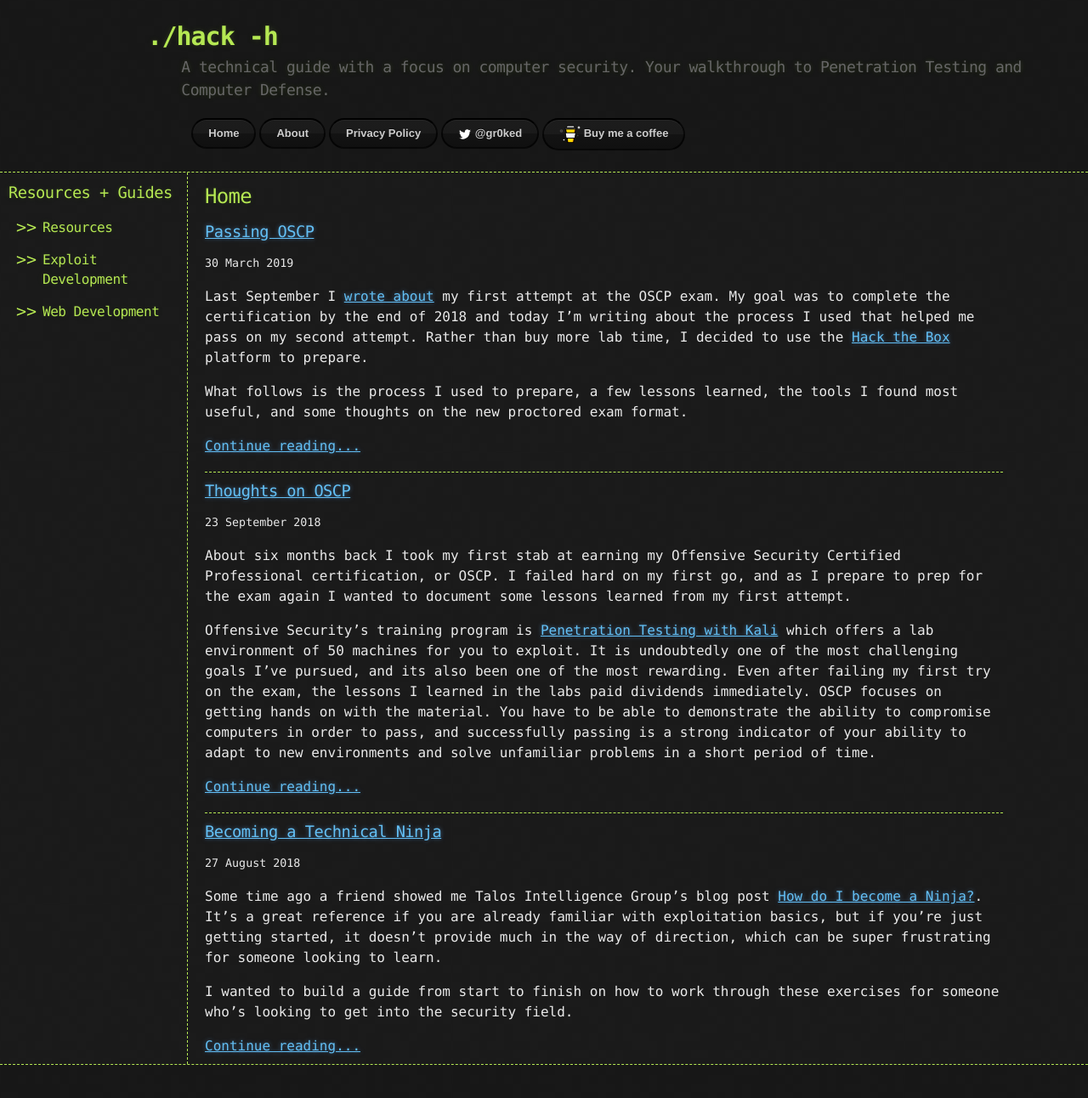
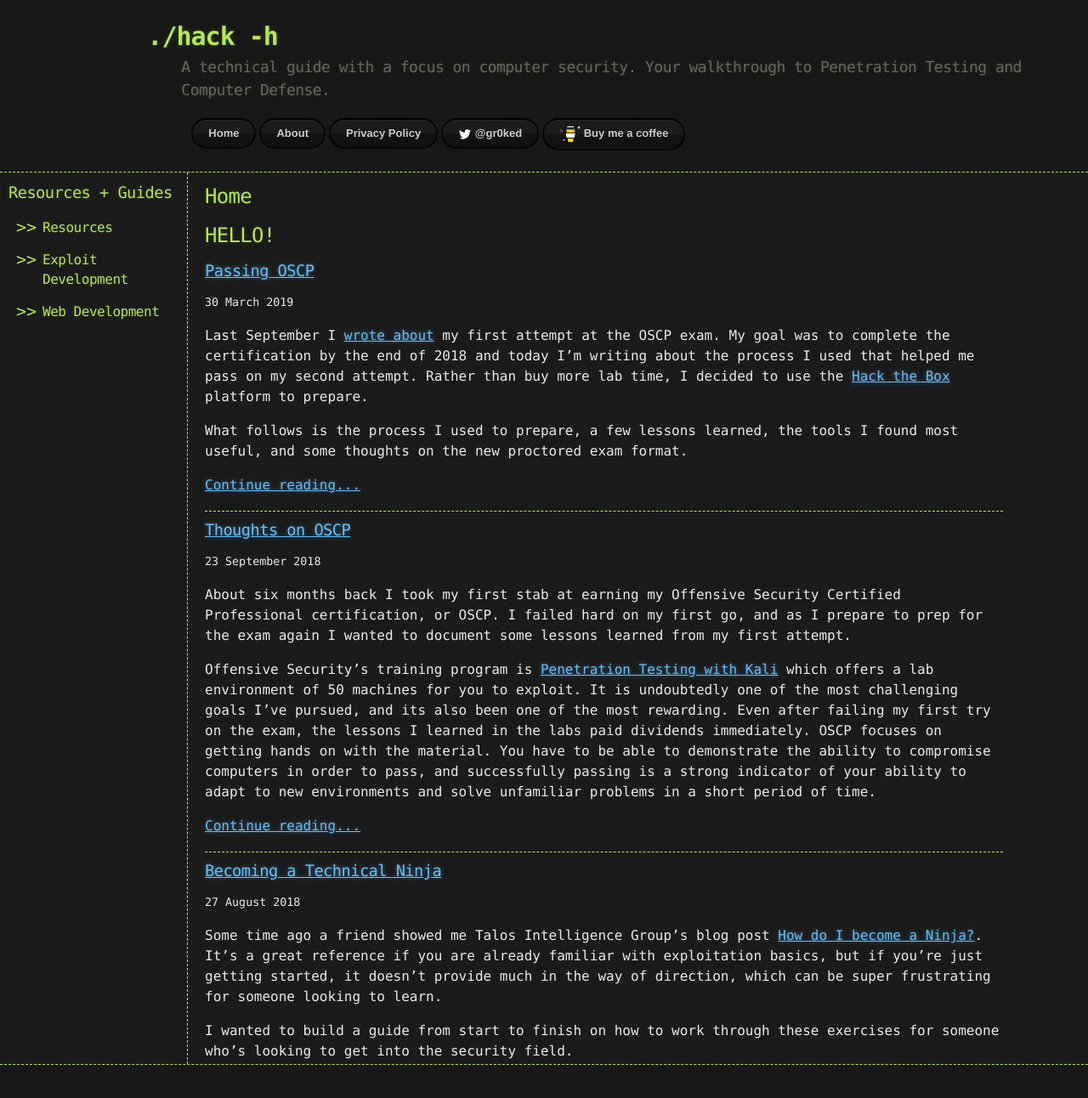
Before and after one commit to 6r0k3d/6r0k3d.github.io, a Jekyll site: the page built from index.md, in a window 1280 px wide. Shown: the top 1292 px of the page at 85% size. Built offline with Jekyll 4.4.1, drawn with Linux system fonts in a browser that asks for light colours; comment, search, counter and statistics services are not loaded.

Commit message:
demo test

```diff
--- a/_layouts/home.html
+++ b/_layouts/home.html
@@ -8,7 +8,7 @@ layout: default
   {%- endif -%}
 
   {{ content }}
-
+    <h1> HELLO! </h1>
   {%- if site.posts.size > 0 -%}
 
       {%- for post in site.posts -%}
```
